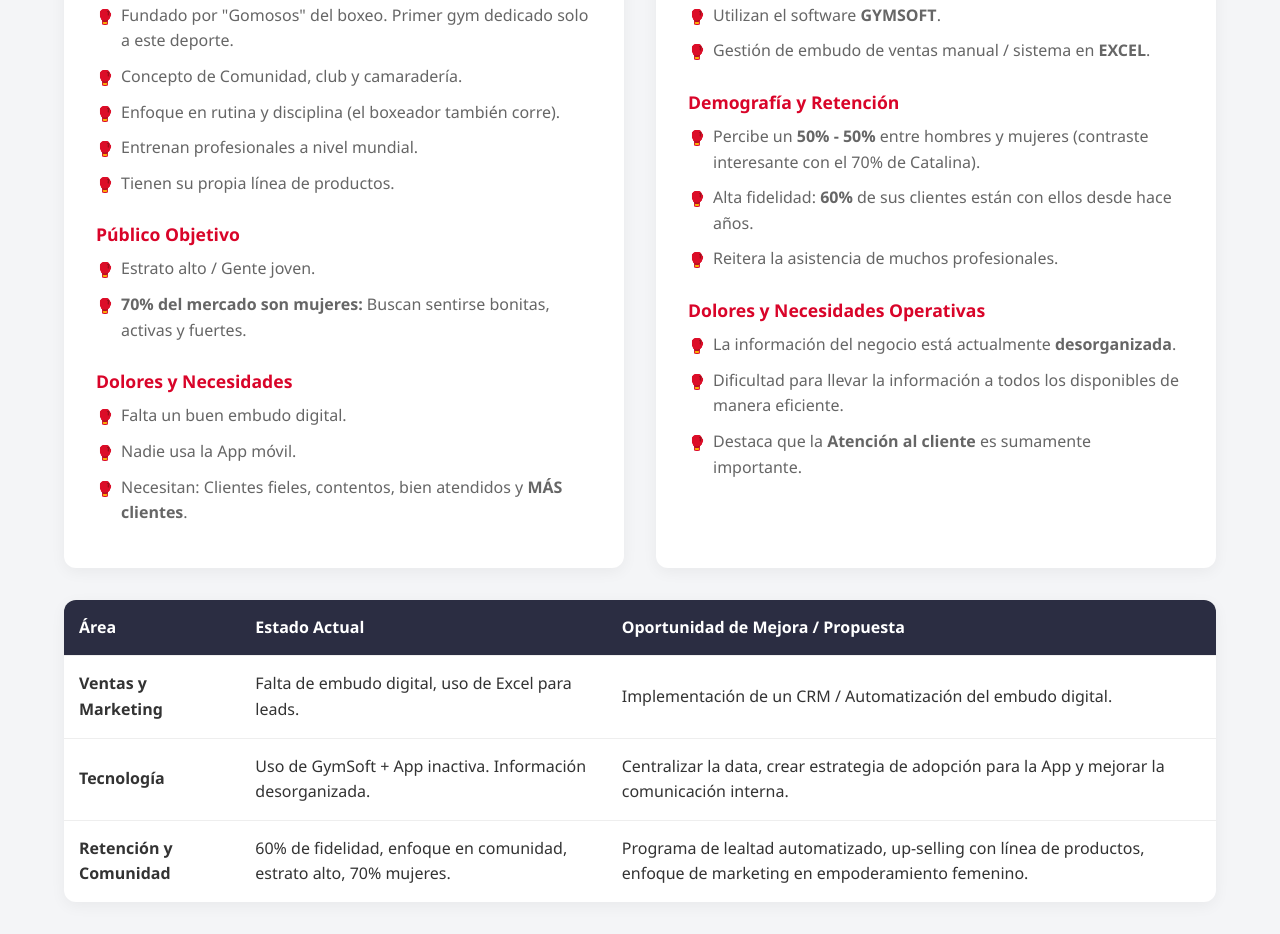
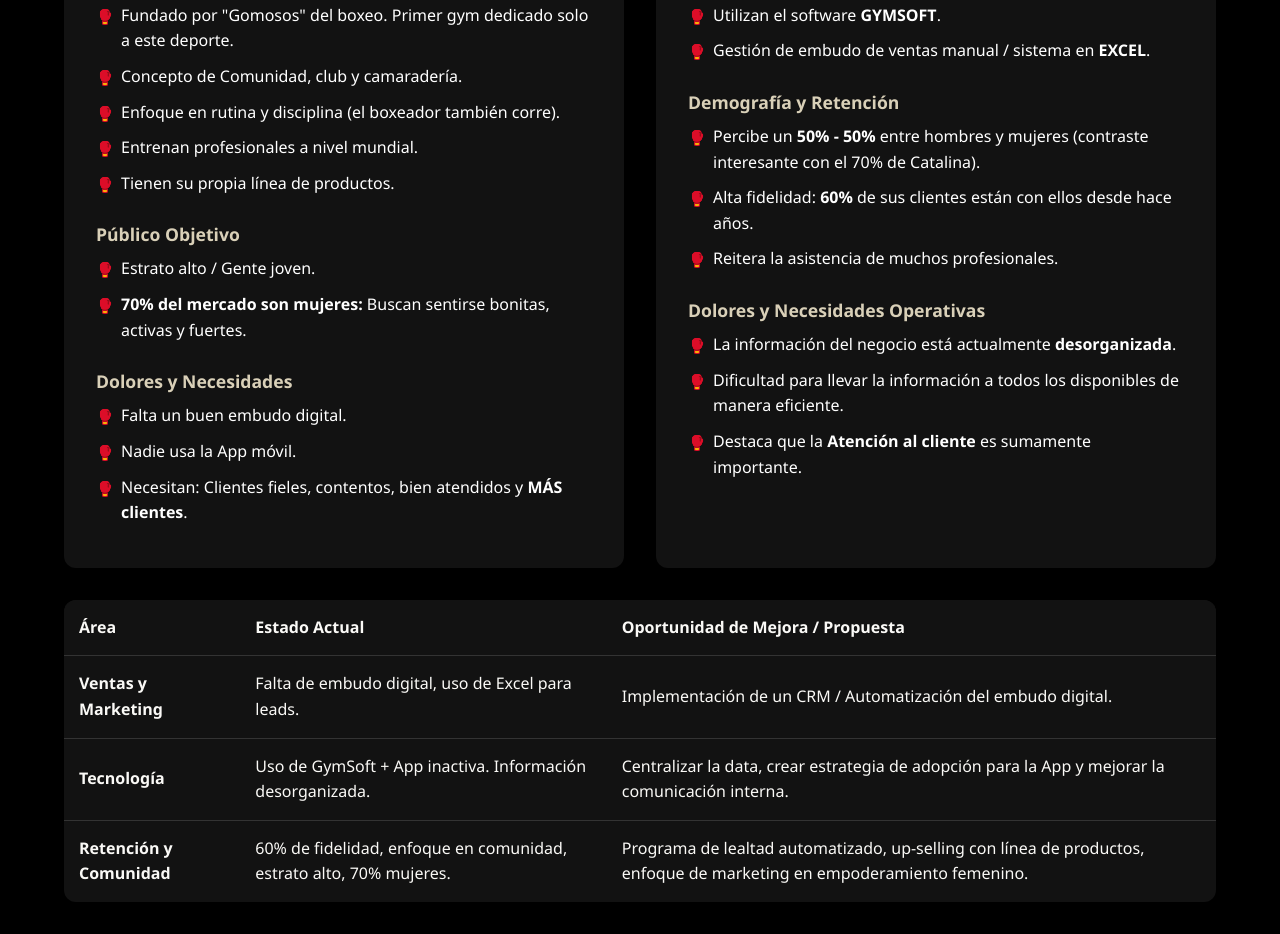
Before and after one commit to Handoo-co/Post-Reunion-101-boxing-club, a plain HTML site: page index.html in a window 1280 px wide. Shown: the part 562-1496 px from the top of the page. Drawn offline with Linux system fonts and the light colour scheme.

Commit message:
Update index.html

```diff
--- a/index.html
+++ b/index.html
@@ -6,12 +6,12 @@
     <title>Minuta de Reunión: 101-Boxing Club</title>
     <style>
         :root {
-            --bg-color: #f4f5f7;
-            --card-bg: #ffffff;
-            --text-main: #333333;
-            --text-muted: #666666;
-            --accent-color: #d90429; /* Rojo boxeo */
-            --header-bg: #2b2d42; /* Azul muy oscuro/Negro */
+            --bg-color: #000000; /* Negro Absoluto */
+            --card-bg: #121212; /* Negro Carbono / Gris Oscuro */
+            --text-main: #FAF9F6; /* Crema / Blanco Hueso */
+            --text-muted: #FFFFFF; /* Blanco Puro para texto secundario */
+            --accent-color: #D9D0B8; /* Arena Pálido / Beige Dorado */
+            --header-bg: #121212; /* Negro Carbono */
             --border-radius: 12px;
         }
 
@@ -41,8 +41,9 @@
 
         header p {
             margin: 10px 0 0 0;
-            color: #a8dadc;
+            color: #D9D0B8; /* Arena Pálido / Beige Dorado */
             font-size: 1.1rem;
+            font-weight: bold;
         }
 
         .container {
@@ -53,12 +54,15 @@
 
         /* Sección de Síntesis / Oportunidades */
         .highlight-box {
-            background-color: var(--accent-color);
+            background-color: #d90429; /* Rojo boxeo */
             color: white;
             padding: 1.5rem;
             border-radius: var(--border-radius);
             margin-bottom: 2rem;
             box-shadow: 0 4px 6px rgba(0,0,0,0.1);
+        }
+        .highlight-box h2 {
+            color: white; /* Texto blanco */
         }
 
         .highlight-box h2 {
@@ -98,7 +102,7 @@
 
         .card h2 {
             margin-top: 0;
-            color: var(--header-bg);
+            color: var(--text-main); /* Texto claro para fondo oscuro */
             border-bottom: 2px solid var(--bg-color);
             padding-bottom: 10px;
             display: flex;
@@ -149,7 +153,7 @@
             width: 100%;
             border-collapse: collapse;
             margin-top: 2rem;
-            background: white;
+            background: var(--card-bg); /* fondo oscuro */
             box-shadow: 0 4px 15px rgba(0,0,0,0.05);
             border-radius: var(--border-radius);
             overflow: hidden;
@@ -158,12 +162,13 @@
         th, td {
             padding: 15px;
             text-align: left;
-            border-bottom: 1px solid #eee;
+            border-bottom: 1px solid #333333;
+            color: var(--text-main); /* texto claro */
         }
 
         th {
-            background-color: var(--header-bg);
-            color: white;
+            background-color: var(--header-bg); /* Fondo oscuro */
+            color: var(--text-main);
         }
 
         tr:last-child td {
```
